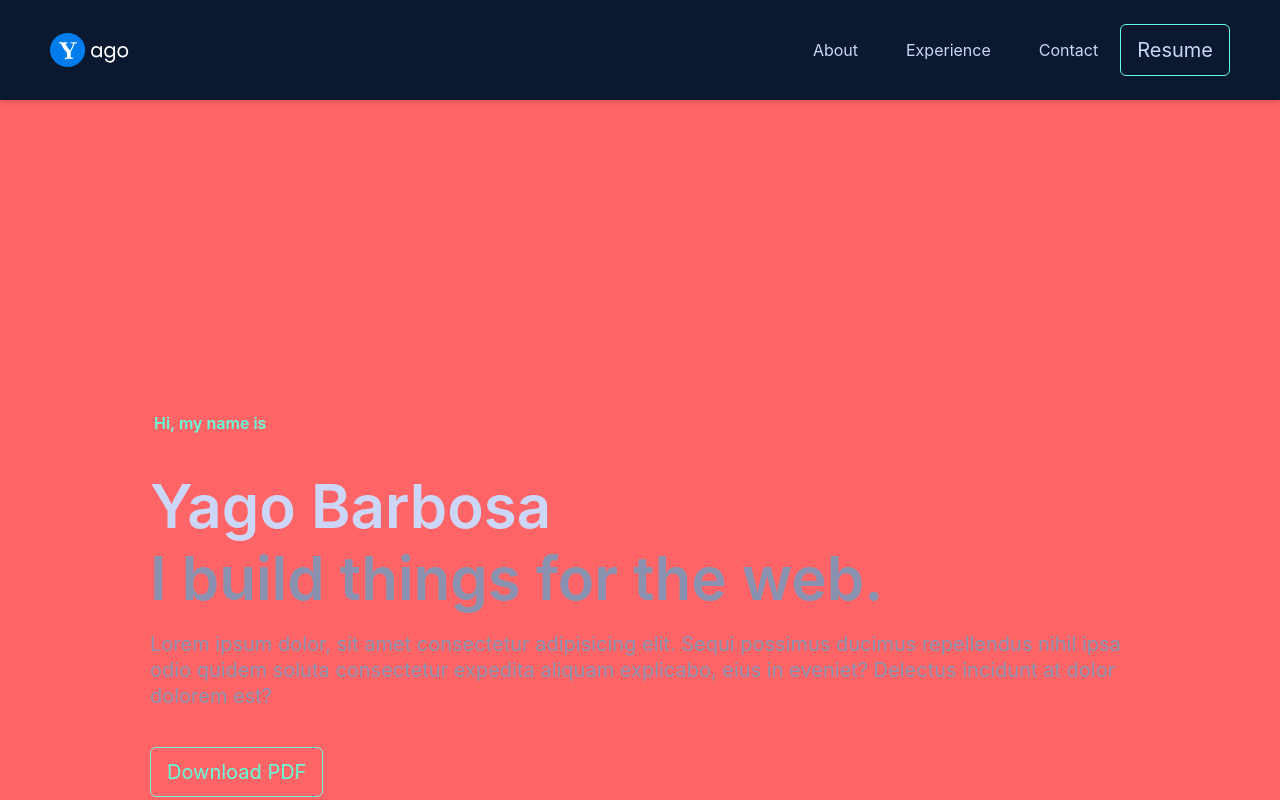
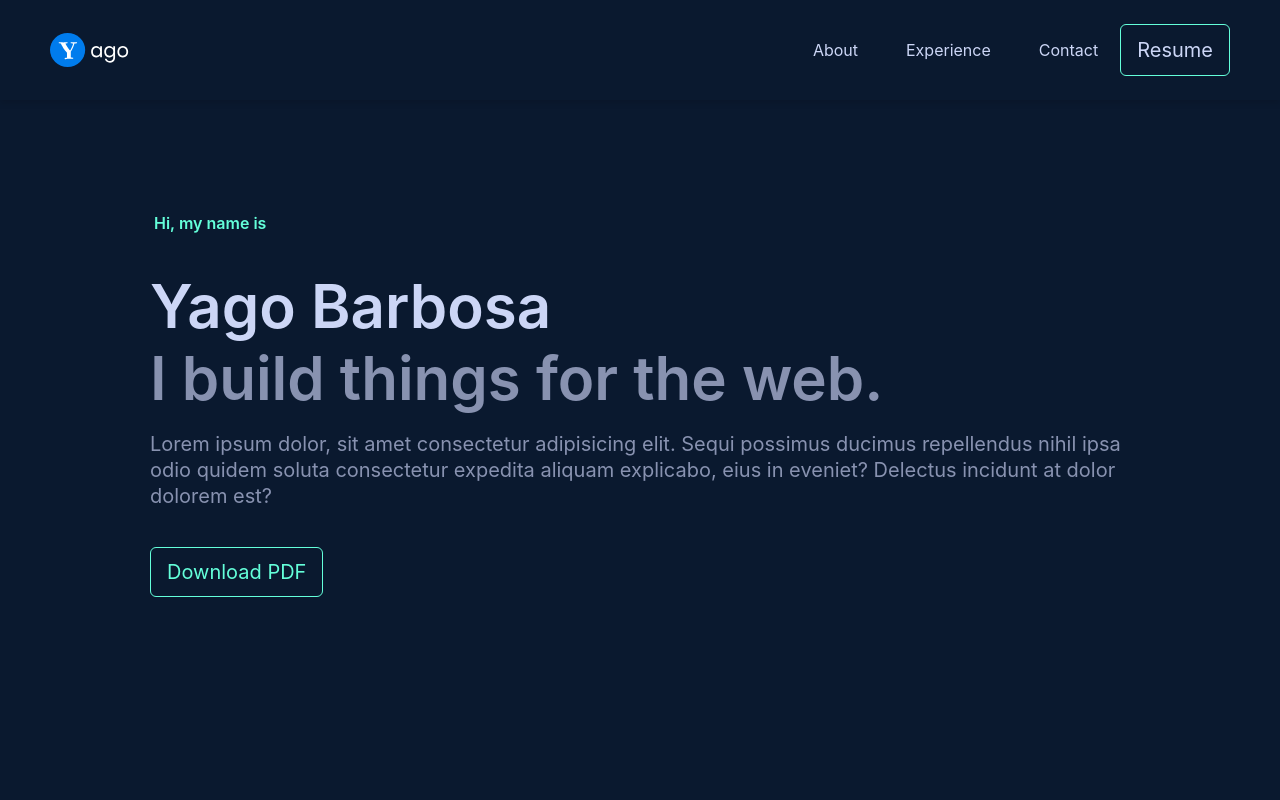
Before and after one commit to YagoB16/web-profile, a Next.js app: page / in a window 1280 px wide. Shown: the top 800 px of the page. Built offline with nearby package versions, Linux system fonts and the light colour scheme.

Commit message:
Remoção de padding na vertical

```diff
--- a/src/components/Layout.tsx
+++ b/src/components/Layout.tsx
@@ -8,10 +8,10 @@ export function Layout({ children }: { children: React.ReactNode }) {
     return (
         <>
             <body >
-                <div className="bg-red-400 flex flex-col min-h-[100vh]">
+                <div className="bg-[var(--navy)] flex flex-col min-h-[100vh]">
                     <Header />
 
-                    <main className="my-0 mx-auto max-w-[1600px] min-h-[100vh] py-50 px-37.5">
+                    <main className="my-0 mx-auto max-w-[1600px] min-h-[100vh] py-0 px-37.5">
                         {children}
                     </main>
                     <footer>
```
